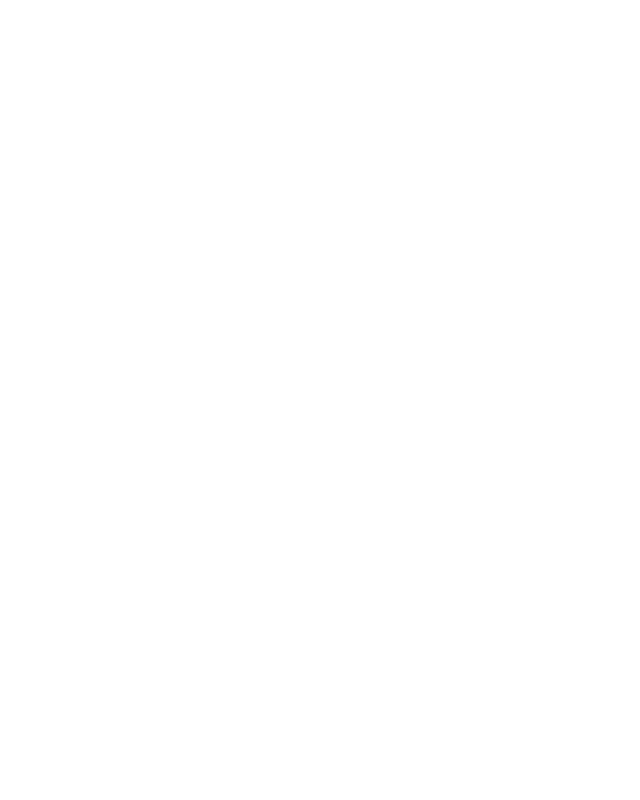
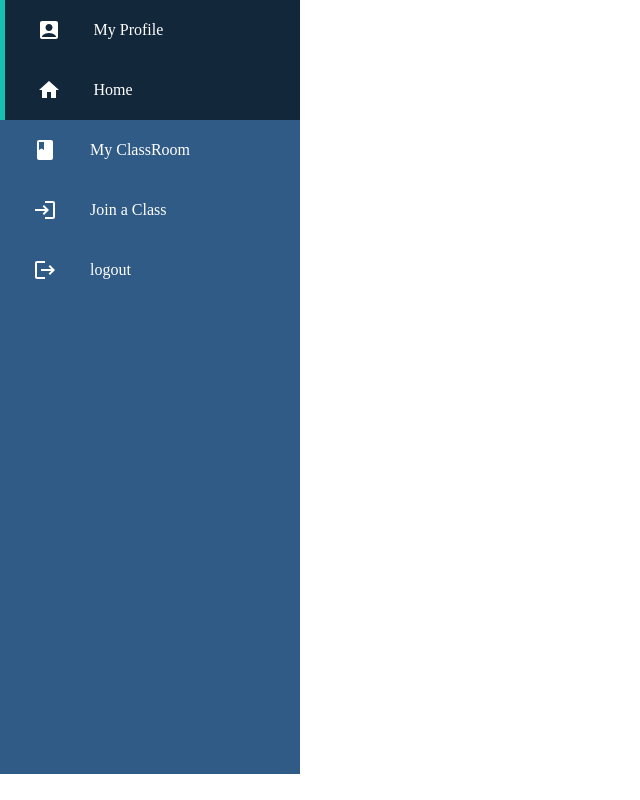
Before and after one commit to Neelshah768/E-education-portal-frontend, a React (Create React App) app: page /student in a window 1280 px wide. Shown: the whole page, without its empty margins (0-640 px from the left). Built offline with nearby package versions, Linux system fonts and the light colour scheme.

Commit message:
add student dashboard

```diff
--- a/package.json
+++ b/package.json
@@ -3,6 +3,12 @@
   "version": "0.1.0",
   "private": true,
   "dependencies": {
+    "@emotion/react": "^11.7.1",
+    "@emotion/styled": "^11.6.0",
+    "@material-ui/core": "^4.12.3",
+    "@material-ui/icons": "^4.11.2",
+    "@mui/icons-material": "^5.3.0",
+    "@mui/material": "^5.3.0",
     "@testing-library/jest-dom": "^5.16.1",
     "@testing-library/react": "^12.1.2",
     "@testing-library/user-event": "^13.5.0",
--- a/src/App.js
+++ b/src/App.js
@@ -1,8 +1,10 @@
 import { Switch, Route } from "react-router-dom";
 import Home from "./Home/Home";
-import StudentLogin from './Login_page/Student_login';
-import FacultyLogin from './Login_page/Faculty_login';
-import AdminLogin from './Login_page/Admin_login';
+import StudentLogin from "./Login_page/Student_login";
+import FacultyLogin from "./Login_page/Faculty_login";
+import AdminLogin from "./Login_page/Admin_login";
+import Student_Portal from "./Student/Student_Portal";
+import MyProfile from "./Student/MyProfile";
 const App = () => {
   return (
     <div>
@@ -11,6 +13,8 @@ const App = () => {
         <Route exact path="/studentlogin.js" component={StudentLogin}></Route>
         <Route exact path="/facultylogin.js" component={FacultyLogin}></Route>
         <Route exact path="/AdminLogin.js" component={AdminLogin}></Route>
+        <Route exact path="/student" component={Student_Portal}></Route>
+        <Route exact path="/myprofile" component={MyProfile}></Route>
       </Switch>
     </div>
   );
--- a/src/Login_page/Student_login.js
+++ b/src/Login_page/Student_login.js
@@ -1,10 +1,13 @@
 import { useState } from "react";
+import { Redirect } from "react-router-dom";
 import Card from "../UI/Card";
 import "./Student_login.css";
+
 const Student_login = (props) => {
   const [studentId, setStudentId] = useState("");
   const [studentPassword, setStudentPassword] = useState("");
   const [error, setError] = useState(null);
+  const [token,setToken] = useState('');
 
   const StudentIdHandler = (event) => {
     setStudentId(event.target.value);
@@ -20,13 +23,12 @@ const Student_login = (props) => {
       password: studentPassword,
     };
     try{
-      const response = await fetch('https://react-http-767a0-default-rtdb.firebaseio.com/project.json',
+      const response = await fetch('http://localhost:8000/api/auth/',
       {
       method: 'POST',
       body: JSON.stringify(sData),
       headers: {
-        'Content-type':'application/json',
-        Authorization: 'Token'
+        'Content-type':'application/json'
       }
     });
     if(!response.ok){
@@ -35,6 +37,7 @@ const Student_login = (props) => {
 
     const data = await response.json();
       console.log(data);
+      setToken(data);
     }catch(err){
       setError(err.message || 'Something Went Wrong!');
     }
@@ -76,6 +79,7 @@ const Student_login = (props) => {
           </form>
         </Card>
         {error && <p>{error}</p>}
+        {token && <Redirect to= "/student"></Redirect>}
       </div>
     </div>
   );
--- /dev/null
+++ b/src/Student/MyProfile.js
@@ -0,0 +1,9 @@
+const MyProfile = (props) => {
+    return (
+        <div>
+            <h1>profile</h1>
+        </div>
+     );
+}
+
+export default MyProfile;
--- /dev/null
+++ b/src/Student/SideBar.css
@@ -0,0 +1,35 @@
+.SidebarList{
+    height: auto;
+    width: 100%;
+    padding: 0;
+}
+.row{
+    width: 100%;
+    height: 60px;
+
+    list-style-type: none;
+    margin: 0%;
+    display: flex;
+    flex-direction: row;
+    color: white;
+    justify-content: center;
+    align-items: center;
+    font-family: 'Times New Roman', Times, serif;
+}
+.row:hover{
+    cursor: pointer;
+    background-color: #13273b;
+    border-left: 5px solid #16c0b2;
+}
+#active{
+    background-color: #13273b;
+    border-left: 5px solid #16c0b2;
+}
+.row #icon{
+    flex: 30%;
+    display: grid;
+    place-items: center;
+}
+.row #title{
+    flex: 70%;
+}
--- /dev/null
+++ b/src/Student/SideBar.js
@@ -0,0 +1,27 @@
+import { SideBarData } from "./SideBarData";
+import "./SideBar.css";
+function SideBar() {
+  return (
+    <div>
+      <ul className="SidebarList">
+        {SideBarData.map((val, key) => {
+          return (
+            <li
+              key={key}
+              className="row"
+              id={window.location.pathname === val.link ? "active" : ""}
+              onClick={() => {
+                window.location.pathname = val.link;
+              }}
+            >
+              <div id="icon">{val.icon}</div>
+              <div id="title">{val.title}</div>
+            </li>
+          );
+        })}
+      </ul>
+    </div>
+  );
+}
+
+export default SideBar;
--- /dev/null
+++ b/src/Student/SideBarData.js
@@ -0,0 +1,33 @@
+import AccountBoxIcon from '@mui/icons-material/AccountBox';
+import HomeIcon from '@mui/icons-material/Home';
+import ClassIcon from '@mui/icons-material/Class';
+import LoginIcon from '@mui/icons-material/Login';
+import LogoutIcon from '@mui/icons-material/Logout';
+
+export const SideBarData = [
+    {
+        title:"My Profile",
+        icon: <AccountBoxIcon />,
+        link: '/myprofile'
+    },
+    {
+        title:"Home",
+        icon: <HomeIcon />,
+        link:'/student'
+    },
+    {
+        title:"My ClassRoom",
+        icon: <ClassIcon />,
+        link: '/myclassroom'
+    },
+    {
+        title:"Join a Class",
+        icon: <LoginIcon />,
+        link: 'join_class'
+    },
+    {
+        title:"logout",
+        icon:<LogoutIcon />,
+        link: 'studentlogin.js'
+    }
+]
--- /dev/null
+++ b/src/Student/Student_Portal.css
@@ -0,0 +1,5 @@
+.sidebar{
+    height: 774px;
+    width: 300px;
+    background-color: #305b86;
+}
--- /dev/null
+++ b/src/Student/Student_Portal.js
@@ -0,0 +1,11 @@
+import SideBar from "./SideBar";
+import "./Student_Portal.css";
+const Student_Portal = (props) => {
+  return (
+    <div className="sidebar">
+      <SideBar />
+    </div>
+  );
+};
+
+export default Student_Portal;
```
Also changed, not shown: 1 other file (tests, documents, lock files or other folders).
